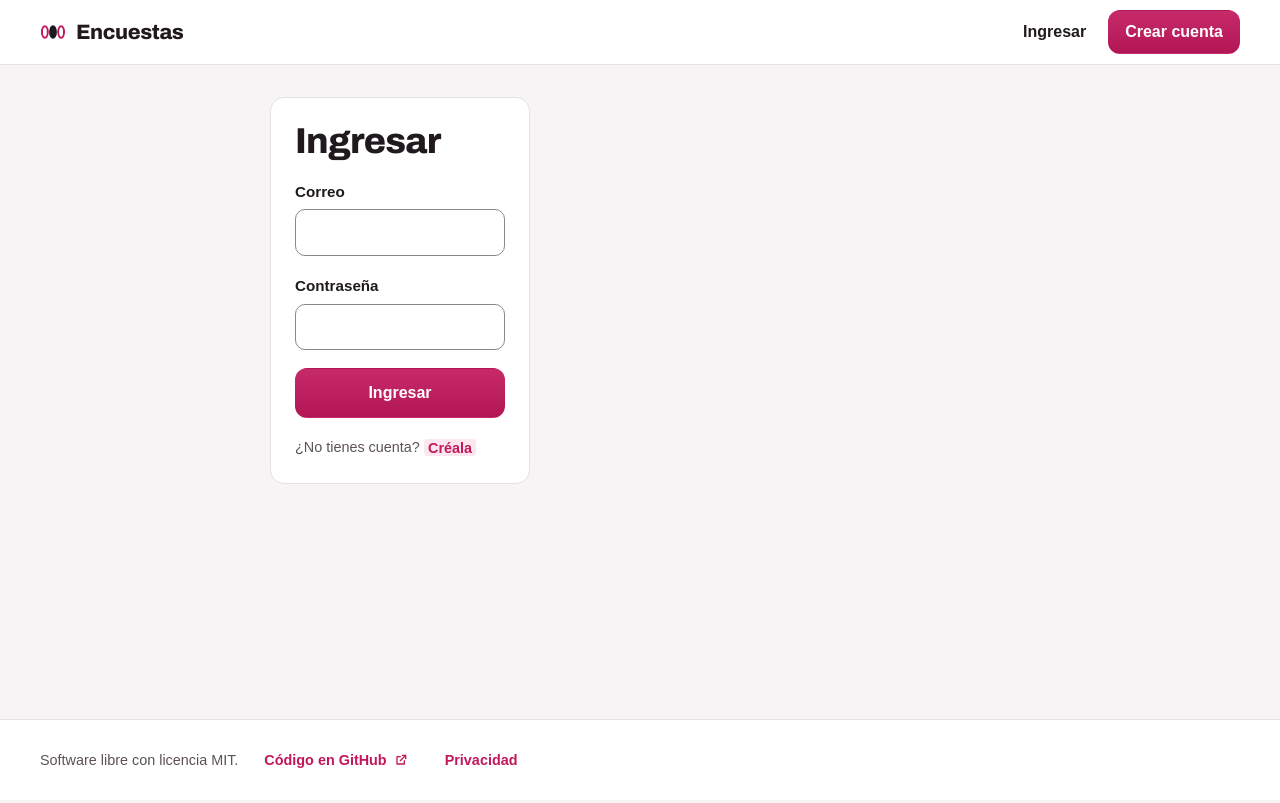
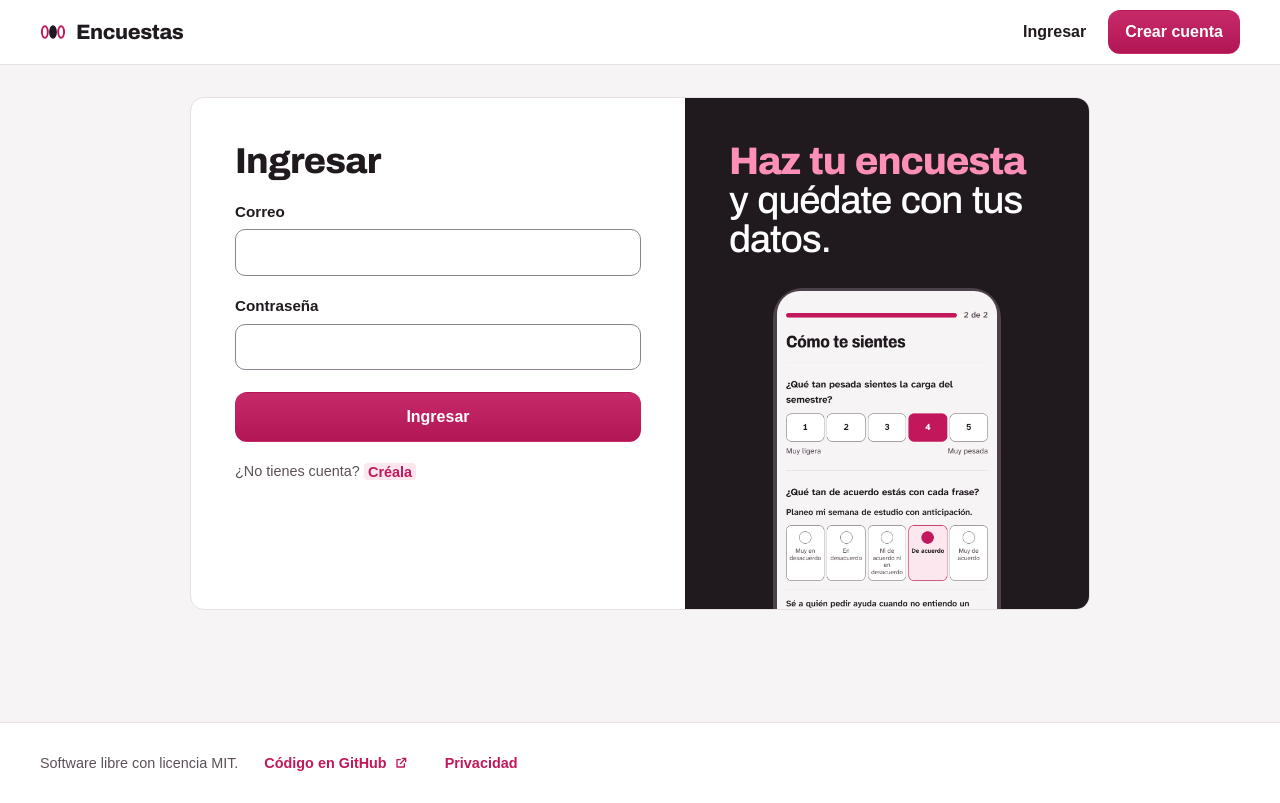
Before and after one commit to JuanGaitanD/encuestas, a Next.js app: page /ingresar in a window 1280 px wide. Built offline with nearby package versions, Linux system fonts and the light colour scheme; no server answers; a web font is replaced by a local one.

Commit message:
style(auth): acompaña el ingreso y el registro con una captura real
En pantallas anchas, el formulario lleva al lado el lema y una captura del formulario público en un celular. Campos, validaciones y acciones no cambian.

Co-Authored-By: Claude Fable 5.2 <noreply@anthropic.com>

```diff
--- a/app/(sitio)/AuthForm.tsx
+++ b/app/(sitio)/AuthForm.tsx
@@ -1,14 +1,17 @@
 "use client";
 
+import Image from "next/image";
 import Link from "next/link";
 import { useActionState } from "react";
 import { login, register, type FormState } from "@/app/actions";
+import matriz from "@/app/capturas/movil-pagina2.png";
 
 export function AuthForm({ mode }: { mode: "login" | "register" }) {
   const isRegister = mode === "register";
   const [state, action, pending] = useActionState<FormState, FormData>(isRegister ? register : login, {});
   return (
-    <form action={action} className="card narrow stack">
+    <div className="acceso">
+    <form action={action} className="stack">
       <h1>{isRegister ? "Crear cuenta" : "Ingresar"}</h1>
       {isRegister && (
         <label>
@@ -51,5 +54,14 @@ export function AuthForm({ mode }: { mode: "login" | "register" }) {
         )}
       </p>
     </form>
+      <aside className="acceso-lado">
+        <p>
+          <strong>Haz tu encuesta</strong> y quédate con tus datos.
+        </p>
+        <div className="marco celular">
+          <Image src={matriz} alt="Una pregunta de matriz respondida desde un celular: cada frase con sus cinco niveles en una fila." sizes="250px" />
+        </div>
+      </aside>
+    </div>
   );
 }
```
